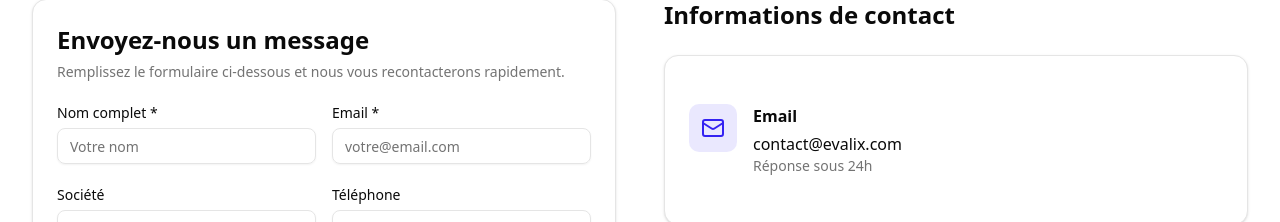
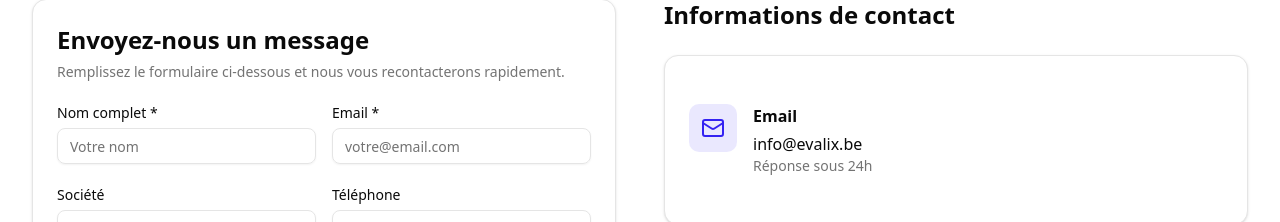
Before and after one commit to Nefalas-Assess/Evalix-website, a React (Vite) app: page /contacts in a window 1280 px wide. Shown: the part 278-500 px from the top of the page. Built offline with nearby package versions, Linux system fonts and the light colour scheme; no server answers.

Commit message:
chgt adresse email contact

```diff
--- a/src/pages/Contact.jsx
+++ b/src/pages/Contact.jsx
@@ -38,7 +38,7 @@ const Contact = () => {
     {
       icon: Mail,
       title: t('contact_page.contact_info.email_info.title'),
-      content: 'contact@evalix.com',
+      content: 'info@evalix.be',
       description: t('contact_page.contact_info.email_info.description')
     },
     {
```
